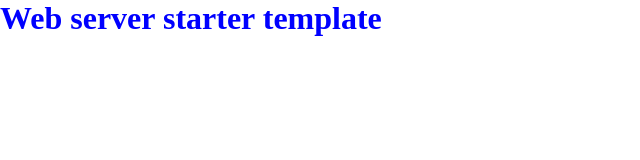
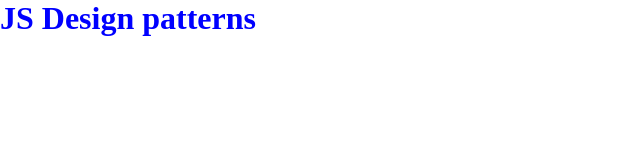
Before and after one commit to panahi-projects/js-design-patterns-examples, a website: page public/index.html in a window 1280 px wide. Shown: the whole page, without its empty margins (0-640 px from the left). Drawn offline with Linux system fonts and the light colour scheme.

Commit message:
update package.json and titles

```diff
--- a/package.json
+++ b/package.json
@@ -1,7 +1,7 @@
 {
-    "name": "web-server-starer",
+    "name": "js-design-patterns",
     "version": "1.0.0",
-    "description": "web server starer",
+    "description": "JS Design Patterns",
     "main": "server.js",
     "scripts": {
         "start": "node server.js",
@@ -10,7 +10,7 @@
     },
     "keywords": [
         "javascript",
-        "web server"
+        "design patterns"
     ],
     "author": {
         "name": "Saeed Panahi",
--- a/public/index.html
+++ b/public/index.html
@@ -8,7 +8,7 @@
     </head>
     <body>
         <div id="app">
-            <h1>Web server starter template</h1>
+            <h1>JS Design patterns</h1>
         </div>
         <script type="module" src="../index.js"></script>
     </body>
```
Also changed, not shown: README.md, 1 other file.
